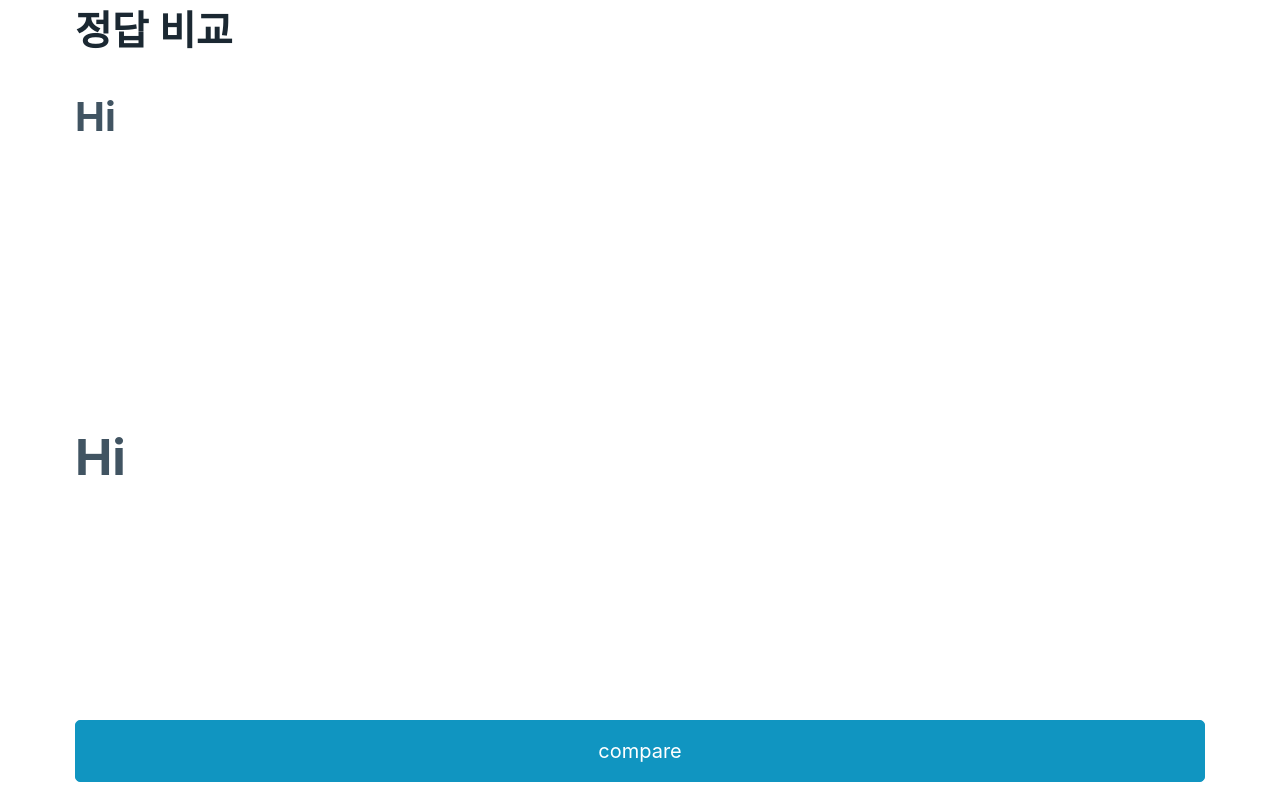
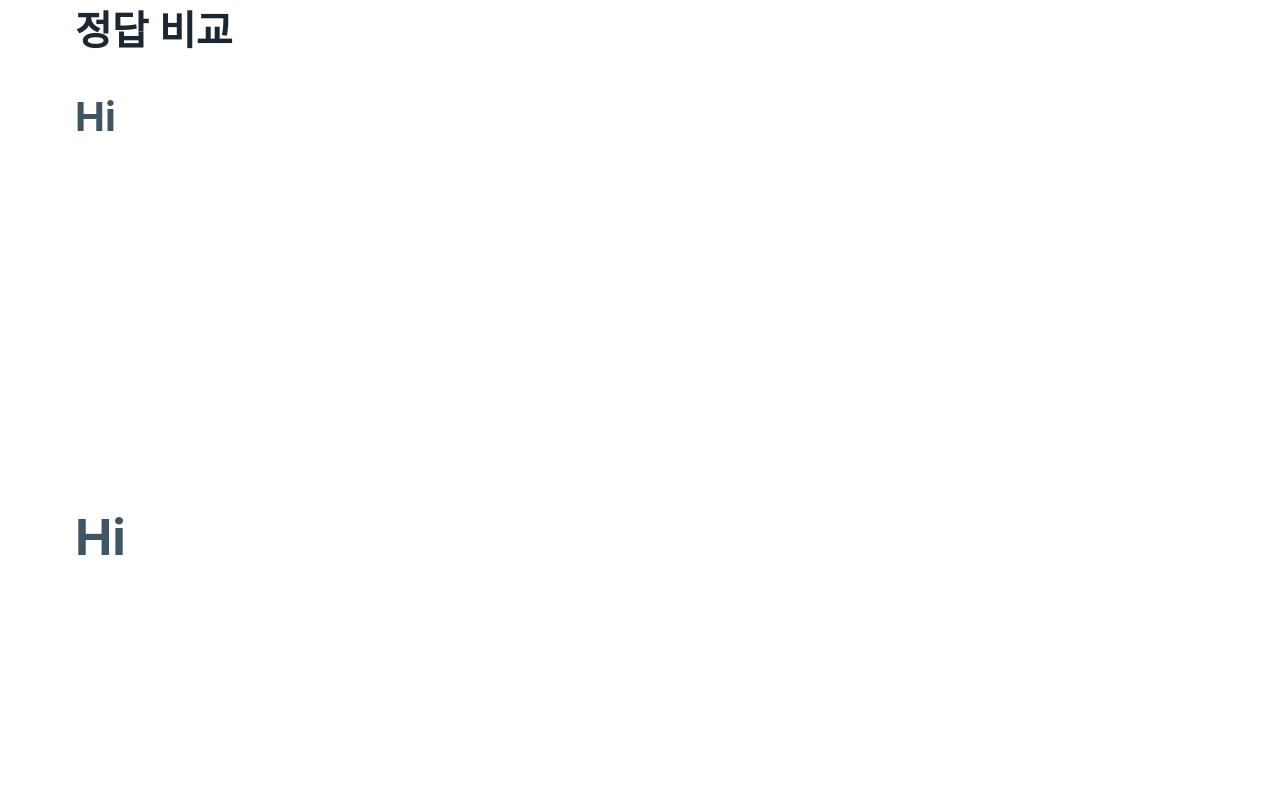
Before and after one commit to Synagir/markup-educator-deploy, a Next.js app in the folder src/: page /compare-demo in a window 1280 px wide. Shown: the top 800 px of the page. Built offline with nearby package versions, Linux system fonts and the light colour scheme.

Commit message:
에디터와 캔버스 연결

```diff
--- a/src/component/Canvas.module.scss
+++ b/src/component/Canvas.module.scss
@@ -1,4 +1,4 @@
 .canvas {
-  width: 300px;
-  height: 300px;
+  width: 380px;
+  height: 380px;
 }
```
Also changed, not shown: src/pages/index.tsx (+5 -5 lines).
